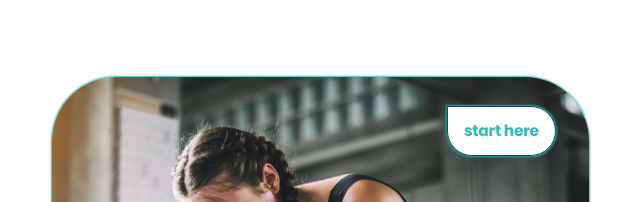
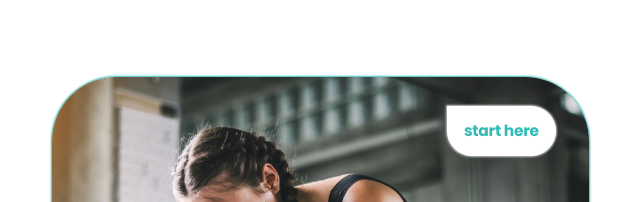
Before and after one commit to fakhri-rizki29/website-gym, a plain HTML site: page index.html in a window 1280 px wide. Shown: the top 202 px of the page, 640-1280 px from the left. Drawn offline with nearby package versions, Linux system fonts and the light colour scheme.

Commit message:
merubah warna tombol
merubah warna tombol

```diff
--- a/asset/app.css
+++ b/asset/app.css
@@ -68,7 +68,7 @@ a {
   border-bottom-left-radius: 30px;
 }
 .cta-nav {
-  border: 1px solid #114b5f;
+  border: 1px solid #fff;
   width: 100%;
   height: 100%;
   font-family: "Poppins";
@@ -83,7 +83,7 @@ a {
   border-bottom-right-radius: 30px;
   border-bottom-left-radius: 30px;
   padding: 1rem;
-  box-shadow: 0 0 2px 1px;
+  box-shadow: 0 0 2px 1px #d9d9d9;
 }
 /* nav-end */
 /*  */
```
